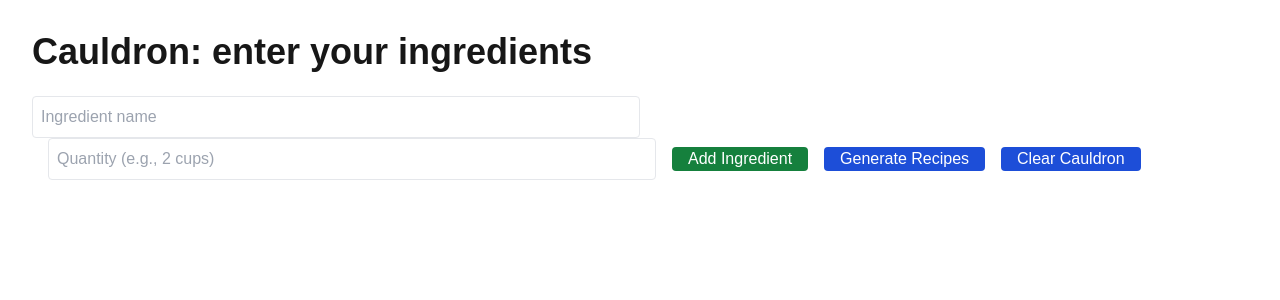
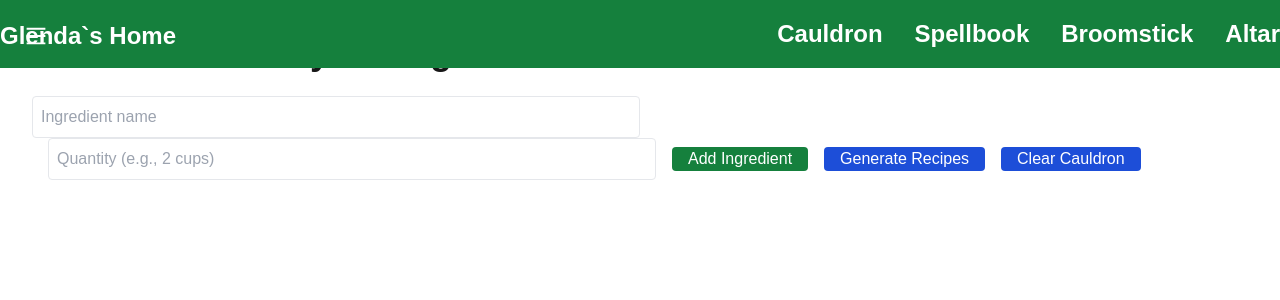
Before and after one commit to myroslavaKukhta/Glenda, a Next.js app: page /cauldron in a window 1280 px wide. Shown: the top 300 px of the page. Built offline with nearby package versions, Linux system fonts and the light colour scheme.

Commit message:
add burger-menu sidebar

```diff
--- a/app/altar/page.tsx
+++ b/app/altar/page.tsx
@@ -4,6 +4,7 @@ import React, {useState} from "react";
 import {useDispatch, useSelector} from "react-redux";
 import {RootState} from "@/redux/store";
 import {addTask, removeTask, toggleTaskStatus, clearTasks} from "@/redux/altarSlice";
+import Navbar from "@/app/components/Navbar";
 
 interface NewTask {
     title: string,
@@ -42,6 +43,7 @@ const Altar: React.FC = () => {
 
     return (
         <div className="min-h-screen p-6 bg-gray-100">
+            <Navbar/>
             <h1 className="text-4xl font-bold mb-6">
                 Work Altar
             </h1>
--- a/app/broomstick/page.tsx
+++ b/app/broomstick/page.tsx
@@ -5,6 +5,7 @@ import axios from "axios";
 import {useSelector, useDispatch} from "react-redux";
 import {RootState} from "@/redux/store";
 import {addLocation, removeLocation, clearLocations} from "@/redux/broomstickSlice";
+import Navbar from "@/app/components/Navbar";
 
 const Broomstick: React.FC = () => {
     const dispatch = useDispatch();
@@ -67,6 +68,7 @@ const Broomstick: React.FC = () => {
 
 return (
     <div className="bg-blue-100 min-h-screen flex flex-col items-center py-10">
+        <Navbar/>
         <h1 className="text-4xl font-bold text-blue-800 mb-10">
             Glenda`s journey
         </h1>
--- a/app/cauldron/page.tsx
+++ b/app/cauldron/page.tsx
@@ -4,9 +4,17 @@ import React, { useState} from 'react';
 import {useDispatch, useSelector} from "react-redux";
 import { RootState } from '@/redux/store';
 import { addIngredient, generateRecipes, clearCauldron} from "@/redux/cauldronSlice";
+import Navbar from "@/app/components/Navbar";
+import Sidebar from "@/app/components/Sidebar";
 
 
 const Cauldron: React.FC = () => {
+    const sidebarItems = [
+        {label: 'Recipes', href: '/cauldron/recipes'},
+        {label: 'Aviable ingredients', href: '/cauldron/ingredients'},
+        {label: 'New Recipe', href: '/cauldron/new'}
+    ]
+
 const dispatch = useDispatch();
 const ingredients = useSelector((state: RootState) => state.cauldron.ingredients);
 const possibleRecipes = useSelector((state: RootState) => state.cauldron.possibleRecipes)
@@ -36,6 +44,8 @@ const handleGenerateRecipes = () => {
 
 return (
     <div className="p-8 bg-greeen-100 min-h-screen">
+        <Navbar/>
+        <Sidebar items={sidebarItems}/>
         <h1 className="text-4xl font-bold mb-6">
             Cauldron: enter your ingredients
         </h1>
--- a/app/components/Navbar.tsx
+++ b/app/components/Navbar.tsx
@@ -6,9 +6,14 @@ const Navbar: React.FC = () => {
         <>
             <nav className="bg-green-700 text-white py-4 w-full fixed top-0 left-0 z-50">
                 <div className="container mx-auto flex justify-between items-center">
-                    <div className="text-3xl font-bold">Glenda`s world</div>
+                    <div className="text-3xl font-bold">
+                        <Link href="/"
+                              className="text-2xl font-bold hover:text-fuchsia-400 text-white transition-colors duration-300">
+                            Glenda`s Home
+                        </Link></div>
                     <ul className="flex space-x-8 text-lg">
                         <li>
+
                             <Link href="/cauldron"
                                   className="text-2xl font-bold hover:text-yellow-400 text-white transition-colors duration-300">
                                 Cauldron
--- a/app/components/Sidebar.tsx
+++ b/app/components/Sidebar.tsx
@@ -1,49 +1,55 @@
 "use client";
 
-import { useState } from "react";
+import React, {useState} from "react";
 import Link from "next/link";
+import {AiOutlineClose, AiOutlineMenu} from 'react-icons/ai'
 
-const Sidebar: React.FC = () => {
-    const [sidebarOpen, setSidebarOpen] = useState(false);
+interface SideBarProps {
+    items: { label: string; href: string }[];
+}
 
-    const sidebarItems = [
-        { name: "Todo", link: "/todo" },
-        { name: "Calendar", link: "/calendar" },
-        { name: "Recipes", link: "/recipes" },
-        { name: "Diary", link: "/diary" },
-        { name: "Cat", link: "/cat" },
-    ];
+const Sidebar: React.FC<SideBarProps> = ({items = []}) => {
+    const [isOpen, setIsOpen] = useState(false);
+
+    const toggleSidebar = () => {
+        setIsOpen(!isOpen)
+    };
 
     return (
-        <div className="relative">
+        <>
+            <div className="fixed top-4 left-4 z-50">
                 <button
-                className="bg-yellow-500 hover:bg-yellow-600 text-white font-bold py-2 px-4 rounded z-50"
-                onClick={() => setSidebarOpen(!sidebarOpen)}
-            >
-                {sidebarOpen ? "Close Sidebar" : "Open Sidebar"}
+                    className="p-2 bf-green-700 text-white rounded hover:bg-green-800"
+                    onClick={toggleSidebar}>
+                    <AiOutlineMenu size={24}/>
                 </button>
 
                 <aside
-                className={`fixed left-0 top-0 h-full w-64 bg-yellow-300 shadow-lg p-4 transform ${
-                    sidebarOpen ? "translate-x-0" : "-translate-x-full"
-                } transition-transform duration-300 ease-in-out z-40`}
-            >
-                <ul className="space-y-4">
-                    {sidebarItems.map((item, index) => (
-                        <li key={index} className="hover:text-yellow-700 cursor-pointer">
-                            <Link href={item.link}>{item.name}</Link>
+                    className={`fixed top-0 left-0 h-full bg-gray-200 p-4 z-40 transition-transform ${
+                        isOpen ? "translate-x-0" : "-translate-x-full"
+                    }`}
+                    style={{width: "250px"}}>
+
+                    <button
+                        className="absolute top-4 right-4 text-black"
+                        onClick={toggleSidebar}>
+                        <AiOutlineClose size={24}/>
+                    </button>
+
+                    <ul className="mt-10">
+                        {items.map((item, index) => (
+                            <li key={index} className="mb-2">
+                                <Link href={item.href}
+                                      className="w-full text-left p-2 bg-gray-100 hover:bg-gray-300 rounded block">
+                                    {item.label}
+                                </Link>
                             </li>
                         ))}
                     </ul>
                 </aside>
 
-            {sidebarOpen && (
-                <div
-                    className="fixed inset-0 bg-black opacity-50 z-30"
-                    onClick={() => setSidebarOpen(false)}
-                ></div>
-            )}
             </div>
+        </>
     );
 };
 
--- a/app/spellbook/page.tsx
+++ b/app/spellbook/page.tsx
@@ -4,6 +4,7 @@ import React, {useState} from 'react';
 import {useDispatch, useSelector} from "react-redux";
 import {RootState} from "@/redux/store";
 import {addBook, removeBook, toggleBooksStatus} from "@/redux/spellbookSlice";
+import Navbar from "@/app/components/Navbar";
 
 interface Book {
     title: string,
@@ -33,6 +34,7 @@ const SpellBook: React.FC = () => {
 
     return (
         <div className="bg-purple-100 min-h-screen flex flex-col items-center py-10">
+            <Navbar/>
             <h1 className="text-4xl font-bold text-purple-800 mb-10">
                 Glenda`s spellbook
             </h1>
--- a/package.json
+++ b/package.json
@@ -14,6 +14,7 @@
     "next": "14.2.10",
     "react": "^18",
     "react-dom": "^18",
+    "react-icons": "^5.3.0",
     "react-redux": "^9.1.2",
     "redux-thunk": "^3.1.0"
   },
--- /dev/null
+++ b/redux/sidebarSlice.ts
@@ -0,0 +1,27 @@
+import {createSlice, PayloadAction} from "@reduxjs/toolkit";
+
+interface SidebarItem {
+    label: string,
+    href: string
+}
+
+interface SidebarState {
+    items: SidebarItem[]
+}
+
+const initialState: SidebarState = {
+    items: [],
+}
+
+const sidebarSlice = createSlice({
+    name: 'sidebar',
+    initialState,
+    reducers: {
+        setSidebarItems: (state, action: PayloadAction<SidebarItem[]>) => {
+            state.items = action.payload;
+        }
+    }
+})
+
+export const {setSidebarItems} = sidebarSlice.actions;
+export default sidebarSlice.reducer;
--- a/redux/store.ts
+++ b/redux/store.ts
@@ -5,13 +5,15 @@ import cauldronReducer from './cauldronSlice';
 import spellbookReducer from './spellbookSlice';
 import altarReducer from './altarSlice';
 import broomstickReducer from './broomstickSlice';
+import sidebarReducer from './sidebarSlice'
 
 export const store = configureStore({
     reducer: {
         cauldron: cauldronReducer,
         spellbook: spellbookReducer,
         altar: altarReducer,
-        broomstick: broomstickReducer
+        broomstick: broomstickReducer,
+        sidebar: sidebarReducer
     }
 })
 
```
Also changed, not shown: app/cauldron/recipes/page.tsx (renamed from app/recipes/page.tsx), 1 other file (tests, documents, lock files or other folders). Lines whose indentation alone changed are shown as unchanged.
